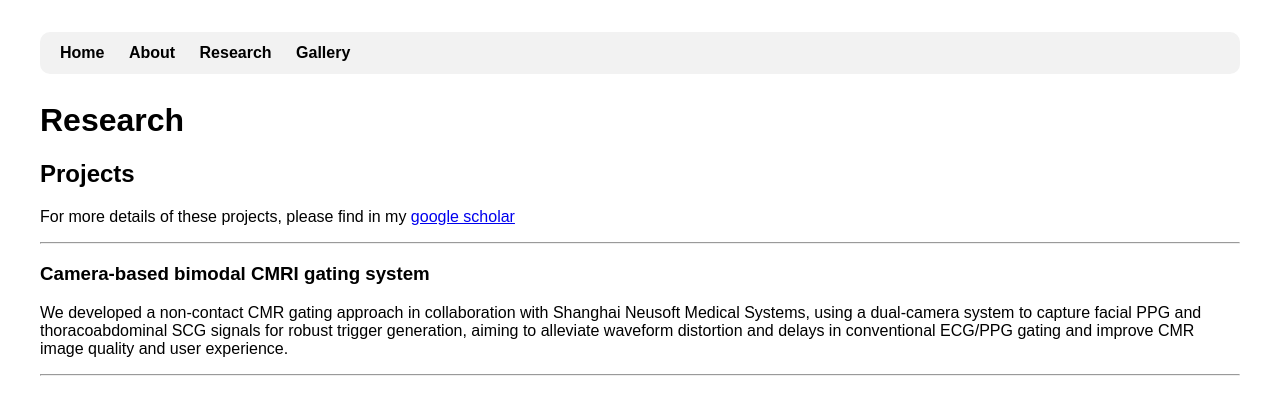
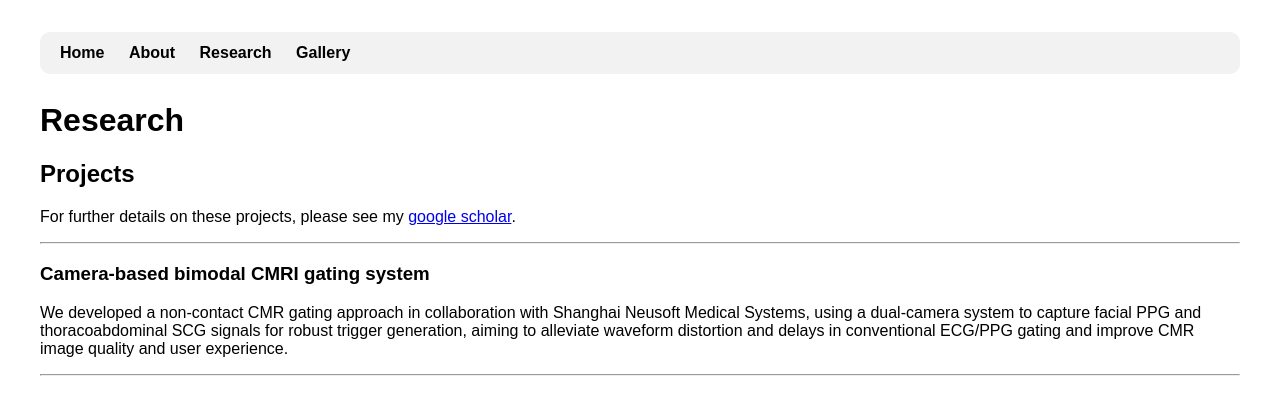
Before and after one commit to yingen-zhu/yingen-zhu.github.io, a Jekyll site: the page built from research.md, in a window 1280 px wide. Shown: the top 397 px of the page. Built offline with Jekyll 4.4.1, drawn with Linux system fonts in a browser that asks for light colours.

Commit message:
Update research.md

```diff
--- a/research.md
+++ b/research.md
@@ -7,7 +7,7 @@ permalink: /research/
 # Research
 
 ## Projects
-For more details of these projects, please find in my <a href="https://scholar.google.com.hk/citations?user=oDyHLIwAAAAJ&hl=zh-CN" target="_blank" rel="noopener">google scholar</a>
+For further details on these projects, please see my <a href="https://scholar.google.com.hk/citations?user=oDyHLIwAAAAJ&hl=zh-CN" target="_blank" rel="noopener">google scholar</a>.
 
 ---
 
```
